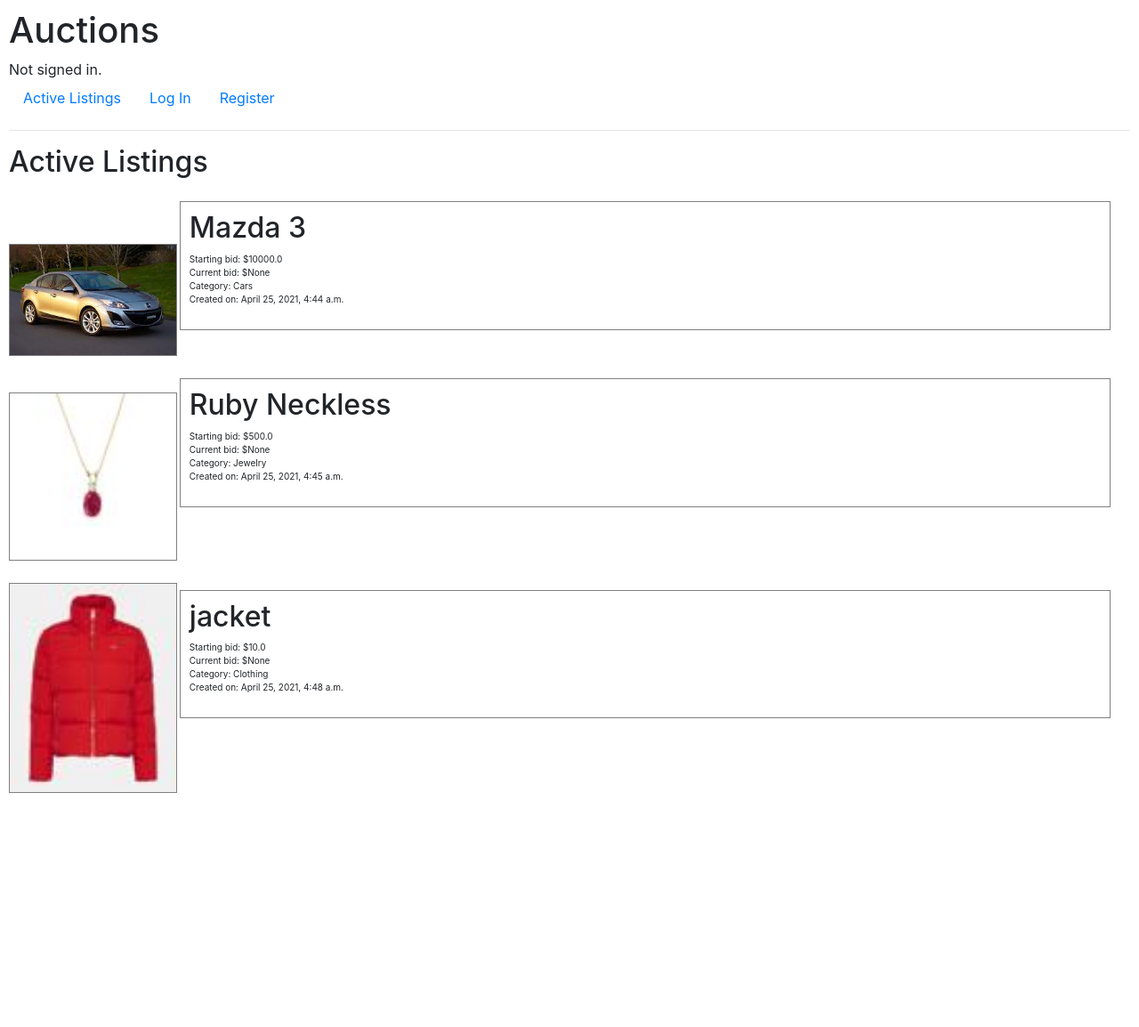
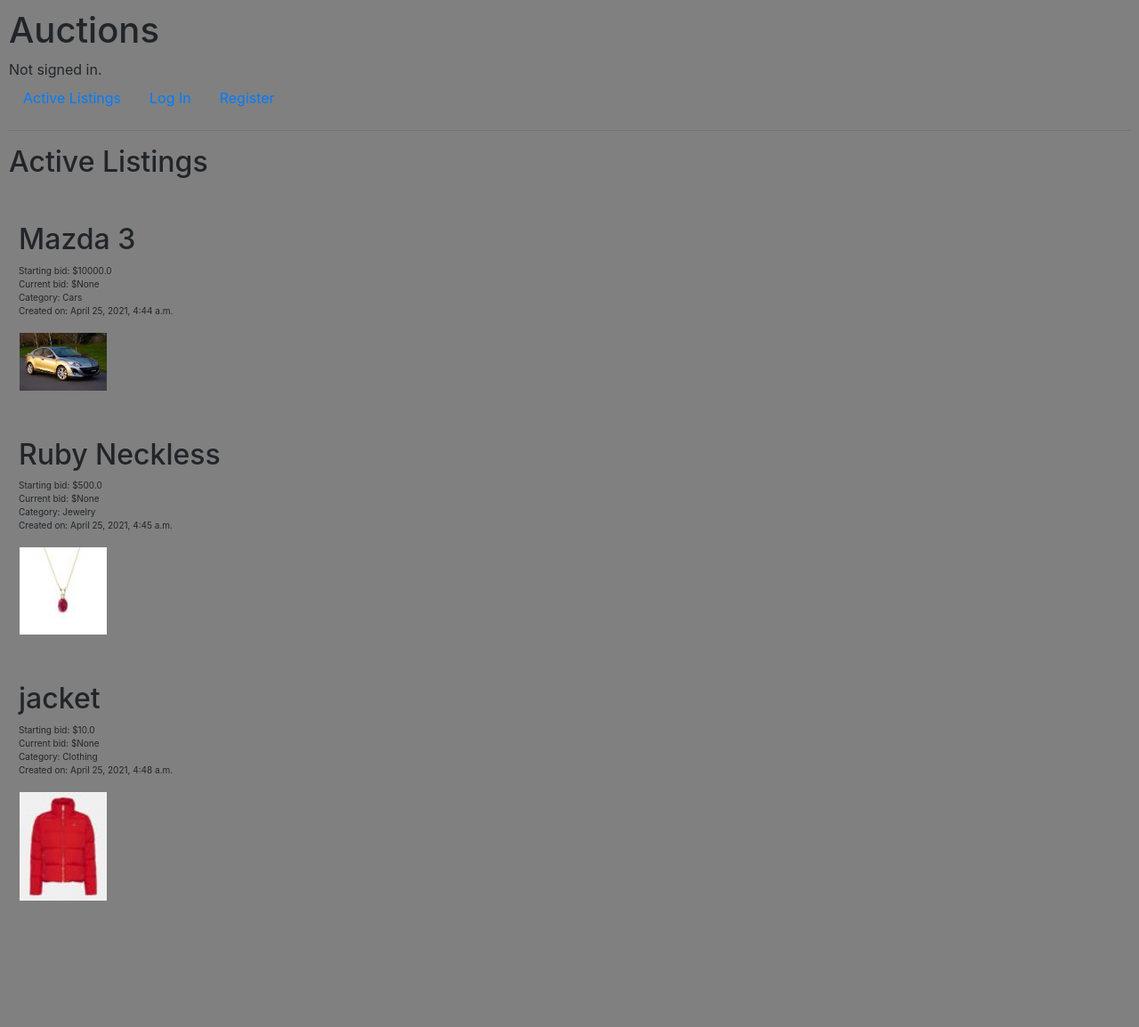
Before and after one commit to samikasasbeh/CS50W-2, a Django app: page / in a window 1280 px wide. Shown: the whole page at 89% size. Before the commit the page ends 891 px from the top, so only its background shows below. Run offline with Django 3.2, Linux system fonts and the light colour scheme; data comes from the database, SQL or seed files in the repository; both versions use the stored data as it was after the commit; some libraries are stand-ins or nearby versions.

Commit message:
Fixing the display for the listings

```diff
--- a/commerce/auctions/static/auctions/styles.css
+++ b/commerce/auctions/static/auctions/styles.css
@@ -1,25 +1,30 @@
 body {
     padding: 10px;
+    background-color: grey;
+
 }
 .listing{
     font-size: 10px;
     text-align: left;
-    margin-top: 25px;
+    margin-bottom: 10px;
+    padding: 30px 0;
+    display: flexbox;
+
 }
 
 .image{
+
+    width: 100px;
+    border: 1px solid gray;
     display: inline-block;
-    width: 15%;
+    height: 100%;
+    bottom: 25%;
 
-    border: 1px solid gray;
 }
-.liimage {
-    display: flex;
-    size: 100%;
-}
+
 .content{
     display: inline-block;
-    width: 83%;
+    width: 50%;
     border: 1px solid gray;
     padding: 10px;
 }
--- a/commerce/auctions/templates/auctions/index.html
+++ b/commerce/auctions/templates/auctions/index.html
@@ -1,16 +1,12 @@
 {% extends "auctions/layout.html" %}
+{% load static %}
 
 {% block body %}
 
 <h2>Active Listings</h2>
 {% for list in Listings %}
 <div class="listing">
-    <div class="image">
-        {% if list.image %}
-        <img style="width: 100%; height: 100%;" src="{{list.image}}" alt="">
-        {% endif %}
 
-    </div>
     <div class="content">
         <h2>{{ list.title }}</h2>
         <p>
@@ -19,6 +15,12 @@
             Category: {{ list.category }}<br>
             Created on: {{ list.created_date }}
         </p>
+        <div class="image">
+            {% if list.image %}
+            <img style="width: 100%; height: 100%;" src="{{list.image}}" alt="">
+            {% endif %}
+
+        </div>
     </div>
 {% empty %}
 <ul>
--- a/commerce/commerce/settings.py
+++ b/commerce/commerce/settings.py
@@ -120,6 +120,3 @@ USE_TZ = True
 # https://docs.djangoproject.com/en/3.0/howto/static-files/
 
 STATIC_URL = '/static/'
-#MEDIA_URL = '/images/'
-
-#MEDIA_ROOT = os.path.join(BASE_DIR, 'images')
```
Also changed, not shown: commerce/db.sqlite3.
